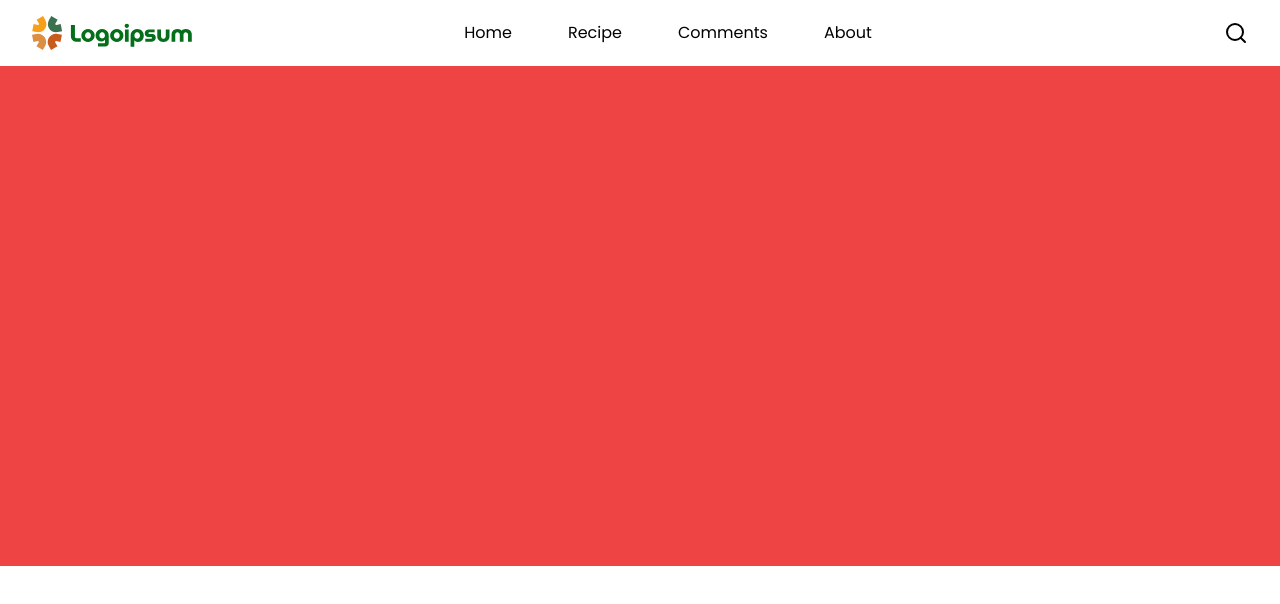
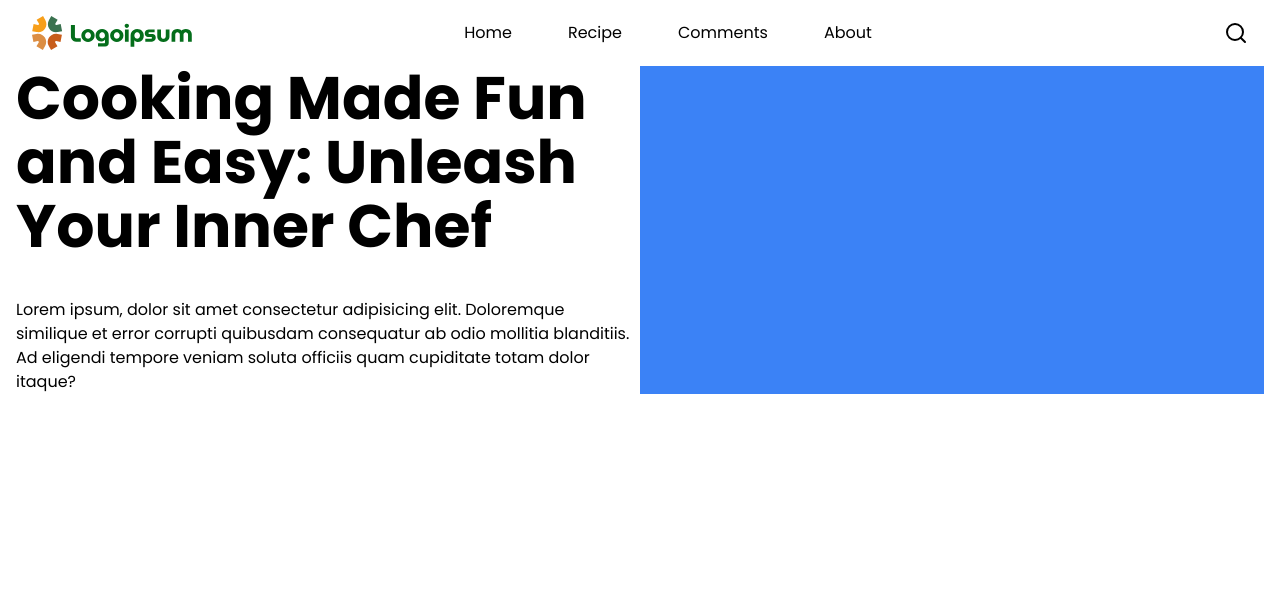
Before and after one commit to MathHenr/Flavors-Archive, a React app: page / in a window 1280 px wide. Shown: the top 604 px of the page. Built offline with nearby package versions, Linux system fonts and the light colour scheme; the HTML template or start-up script is replaced by a standard one.

Commit message:
Texto do primeiro banner estilizado.

```diff
--- a/src/app.tsx
+++ b/src/app.tsx
@@ -8,9 +8,32 @@ export function App() {
 
       {/* Primeiro banner do site */}
       <section
-        className="max-w-screen-2xl mx-auto min-h-[500px] bg-red-500"
+        className="max-w-screen-2xl mx-auto px-4 grid grid-cols-1 lg:grid-cols-2 font-poppins"
       >
+        {/* texto com botao */}
+        <div
+          className="col-span-1 flex flex-col items-center justify-between w-full min-h-[148px] gap-10"
+        >
+          <h1
+            className="text-6xl font-bold text-center lg:text-start leading-[4rem]"
+          >
+            Cooking Made Fun and Easy: Unleash Your Inner Chef
+          </h1>
 
+          <p
+            className="text-base font-normal text-center lg:text-start"
+          >
+            Lorem ipsum, dolor sit amet consectetur adipisicing elit. Doloremque similique et error corrupti quibusdam consequatur ab odio mollitia blanditiis. Ad eligendi tempore veniam soluta officiis quam cupiditate totam dolor itaque?
+          </p>
+
+        </div>
+
+        {/* imagem */}
+        <div
+          className="col-span-1 bg-blue-500"
+        >
+
+        </div>
       </section>
 
     </>
```
